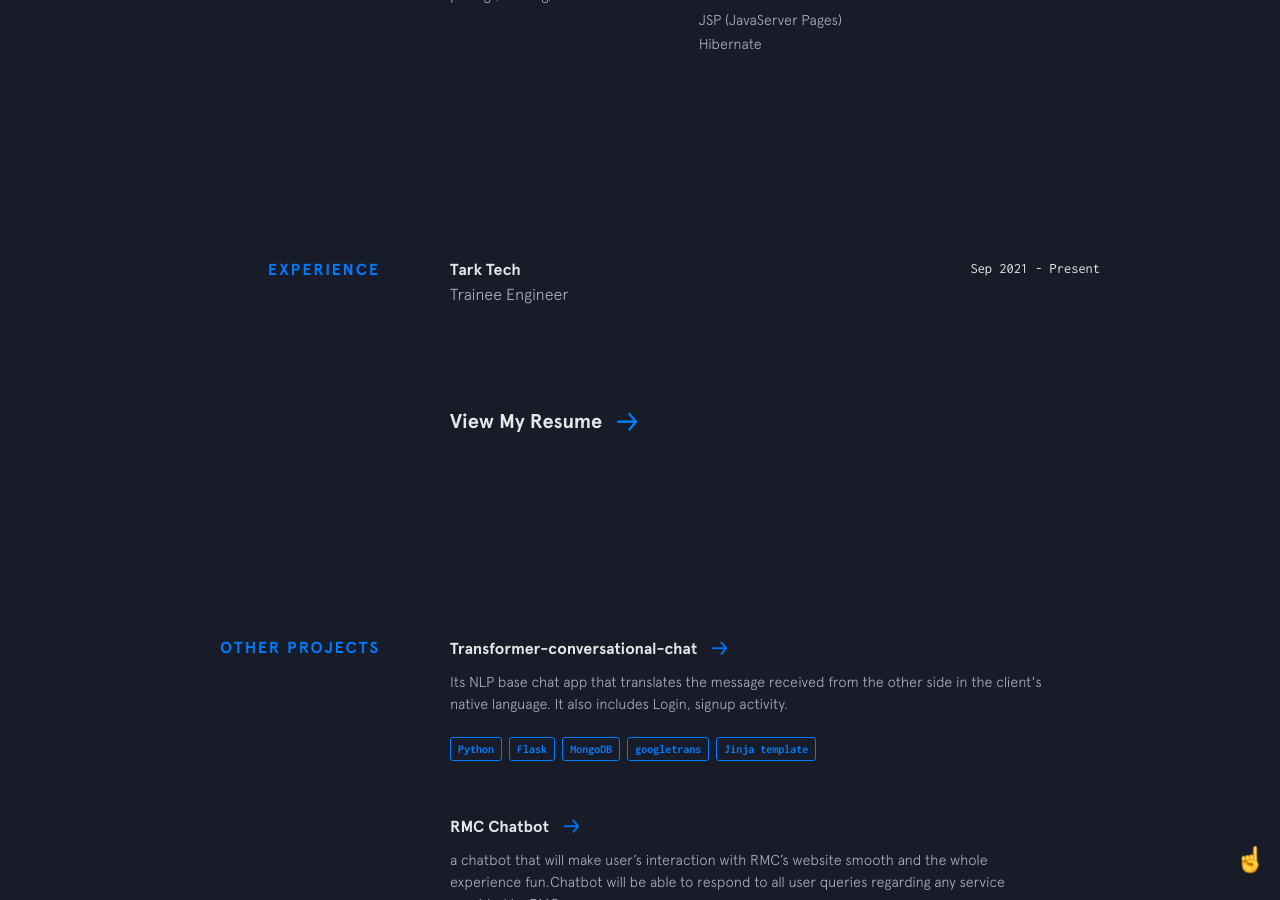
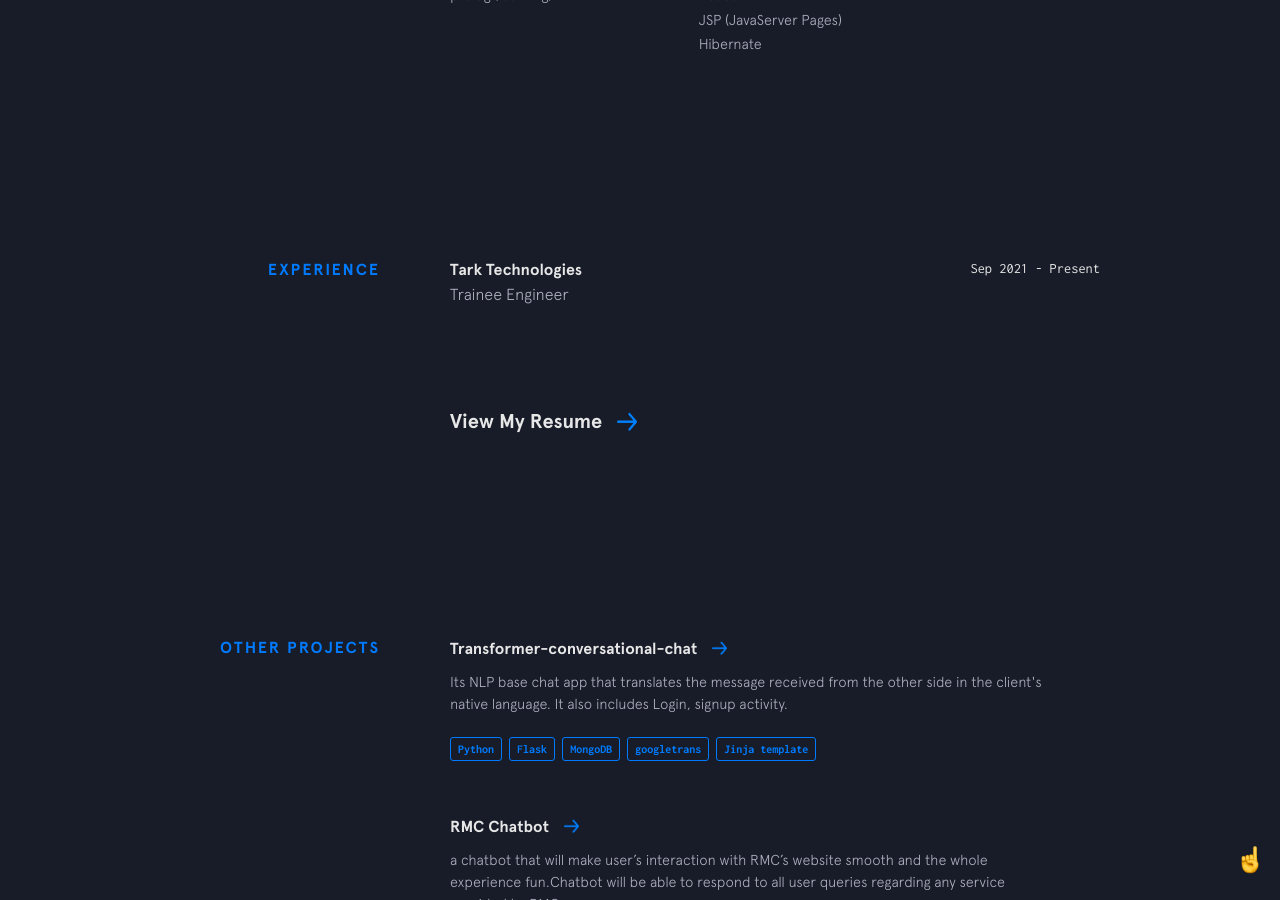
Before and after one commit to krunal-ctrl/krunal-ctrl.github.io, a Jekyll site: the page built from index.html, in a window 1280 px wide and 900 px high, scrolled down 1564 px. Built offline with Jekyll 4.4.1, drawn with Linux system fonts in a browser that asks for light colours; nearby versions of some CDN libraries.

Commit message:
Update experience.yml

```diff
--- a/_data/experience.yml
+++ b/_data/experience.yml
@@ -1,4 +1,4 @@
-- company: Tark Tech
+- company: Tark Technologies
   url: https://tarktech.com/
   time: Sep 2021 - Present
   position: Trainee Engineer
```
